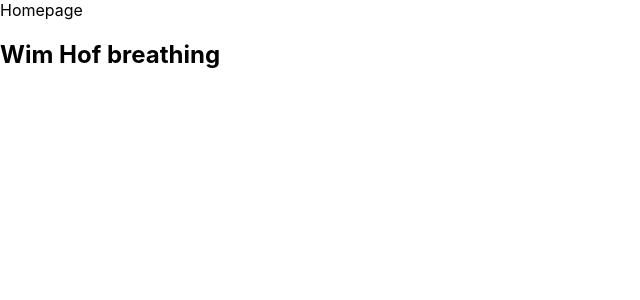
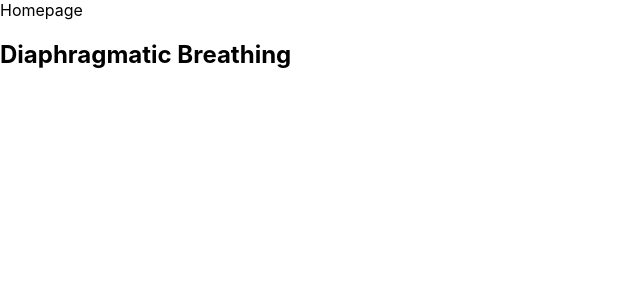
Before and after one commit to vmar13/unwind-frontend, a React (Create React App) app: page / in a window 1280 px wide. Shown: the top 300 px of the page, without its empty margins (0-640 px from the left). Built offline with nearby package versions, Linux system fonts and the light colour scheme.

Commit message:
added wimhof route

```diff
--- a/src/App.js
+++ b/src/App.js
@@ -22,7 +22,7 @@ render () {
     <Switch>
       <Route path='/alt-nostril' render={ () => <AlternateNostril />} />
       <Route path='/ujjayi' render={ () => <Ujjayi /> }/>
-      <WimHof />
+      <Route path='wimhof' render={ () => <WimHof />}  />
       <Diaphragmatic />
       <LionsBreath />
       <HummingBee />
```
